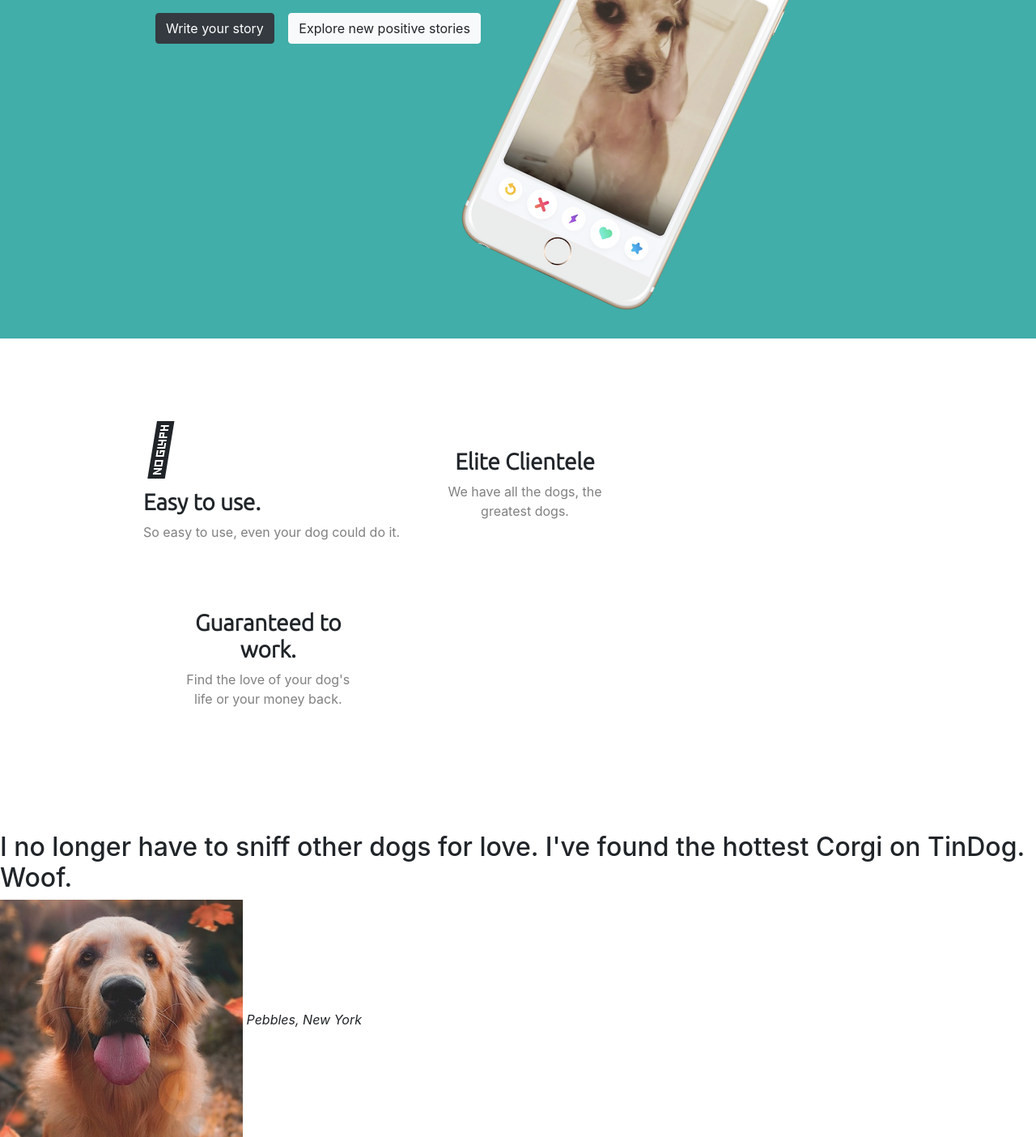
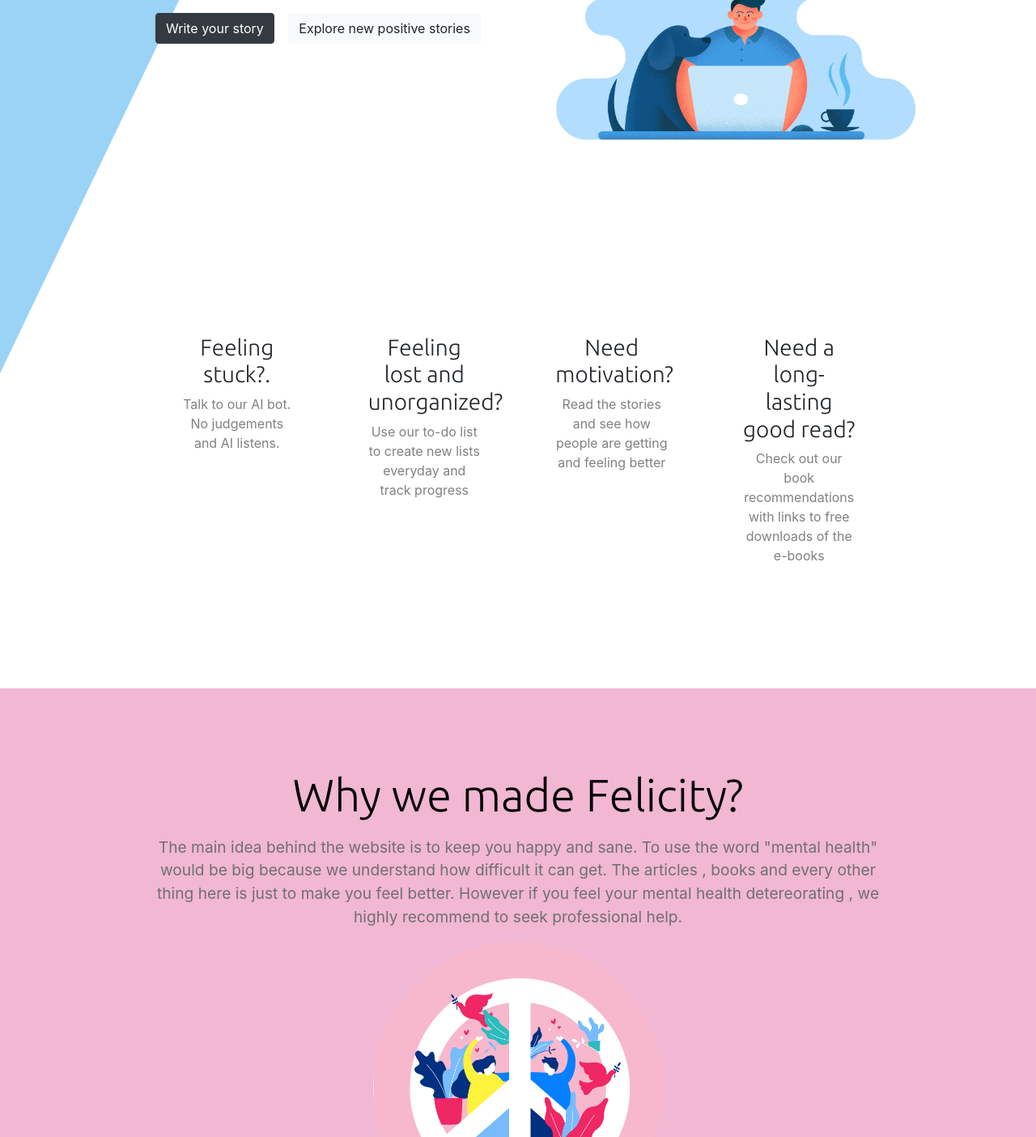
Before and after one commit to joeyouss/Felicity, a plain HTML site: page TinDog-Start-master/index.html in a window 1280 px wide. Shown: the part 339-1743 px from the top of the page at 81% size. Drawn offline with nearby package versions, Linux system fonts and the light colour scheme.

Commit message:
designed new page

```diff
--- a/TinDog-Start-master/css/styles.css
+++ b/TinDog-Start-master/css/styles.css
@@ -1,13 +1,34 @@
+.box:after {
+    content: ' ';
+    border-top: 100vh solid #9ad3f5;
+    border-right: 30vw solid transparent;
+    width: 0;
+    position: absolute;
+}
+
+.box2:after {
+    content: ' ';
+    border-top: 30vh solid #9ad3f5;
+    border-right: 100vw solid transparent;
+    width: 0;
+    position: absolute;
+}
+
 h1 {
     size: 4rem;
-    color: white;
+    color: rgb(8, 30, 92);
     font-weight: bold;
     font-family: 'Ubuntu', sans-serif;
 }
 
+h2 {
+    font-family: 'Ubuntu', sans-serif;
+    font-size: 3.5rem;
+    line-height: 1.5;
+}
+
 h3 {
     font-family: 'Ubuntu', sans-serif;
-    font-weight: bold;
 }
 
 p {
@@ -15,7 +36,7 @@
 }
 
 #title {
-    background-color: #41aea9;
+    background-color: white;
 }
 
 .navbar {
@@ -24,9 +45,9 @@
 
 .navbar-brand {
     font-family: 'Ubuntu', sans-serif;
-    color: aliceblue;
+    color: rgb(8, 30, 92);
     font-size: 2.0rem;
-    text-decoration-color: white;
+    text-decoration-color: rgb(8, 30, 92);
 }
 
 .nav-item {
@@ -54,8 +75,7 @@
 /*image section */
 
 .title-image {
-    width: 60%;
-    transform: rotate(25deg);
+    width: 120%;
 }
 
 
@@ -69,3 +89,22 @@
     text-align: center;
     padding: 5%;
 }
+
+
+/* main idea section */
+
+#main-idea {
+    padding: 7% 15%;
+    text-align: center;
+    background-color: #f1b7d3;
+    color: black;
+}
+
+.main-idea-para {
+    font-size: 1.2rem;
+    color: rgb(112, 112, 112);
+}
+
+.image1 {
+    border-radius: 50%;
+}
--- a/TinDog-Start-master/index.html
+++ b/TinDog-Start-master/index.html
@@ -20,11 +20,13 @@
     <link rel="stylesheet" href="https://cdn.jsdelivr.net/npm/bootstrap@4.5.3/dist/css/bootstrap.min.css" integrity="sha384-TX8t27EcRE3e/ihU7zmQxVncDAy5uIKz4rEkgIXeMed4M0jlfIDPvg6uqKI2xXr2" crossorigin="anonymous">
 
     <title>Hello, world!</title>
-    <title>Optimist</title>
+    <title>Felicity</title>
     <link rel="stylesheet" href="css/styles.css">
 </head>
 
 <body>
+    <div class="box"></div>
+    <div class="box2"></div>
 
     <section id="title">
         <div class="container-fluid">
@@ -33,7 +35,7 @@
 
             <!-- Nav Bar -->
 
-            <nav class="navbar navbar-expand-lg navbar-dark">
+            <nav class="navbar navbar-expand-lg navbar-light">
 
                 <a class="navbar-brand" href="#">Felicity</a>
                 <button class="navbar-toggler" type="button" data-toggle="collapse" data-target="#navbarSupportedContent" aria-controls="navbarSupportedContent" aria-expanded="false" aria-label="Toggle navigation">
@@ -54,13 +56,13 @@
             <div class="row">
                 <div class="col-lg-6">
                     <h1>The only thing positive here is the environment.</h1>
-                    <i class="fas fa-pen-nib"></i>
+                    <!-- add the icon here -->
                     <button type="button " class="btn btn-dark download-button">Write your story</button>
-                    <i class="fab fa-readme"></i>
+                    <!-- add the icon here -->
                     <button type="button " class="btn btn-light download-button">Explore new positive stories</button>
                 </div>
                 <div class="col-lg-6">
-                    <img class="title-image" src="images/iphone6.png" alt="iphone-mockup">
+                    <img class="title-image" src="images/mainimage.png" alt="iphone-mockup">
                 </div>
             </div>
             </div>
@@ -70,37 +72,43 @@
     <!-- Features -->
 
     <section id="features">
+
         <div class="row">
-            <div id="feature-box col-lg-4">
-                <i class="fas fa-check-circle fa-4x"></i>
-                <h3>Easy to use.</h3>
-                <p>So easy to use, even your dog could do it.</p>
+            <div class="feature-box col-lg-3">
+                <h3>Feeling stuck?.</h3>
+                <p>Talk to our AI bot. No judgements and AI listens.</p>
             </div>
-            <div class="feature-box col-lg-4">
-                <h3>Elite Clientele</h3>
-                <p>We have all the dogs, the greatest dogs.</p>
+            <div class="feature-box col-lg-3">
+                <h3>Feeling lost and unorganized?</h3>
+                <p>Use our to-do list to create new lists everyday and track progress</p>
             </div>
-            <div class="feature-box col-lg-4">
-                <h3>Guaranteed to work.</h3>
-                <p>Find the love of your dog's life or your money back.</p>
+            <div class="feature-box col-lg-3">
+                <h3>Need motivation?</h3>
+                <p>Read the stories and see how people are getting and feeling better</p>
+            </div>
+            <div class="feature-box col-lg-3">
+                <h3>Need a long-lasting good read?</h3>
+                <p>Check out our book recommendations with links to free downloads of the e-books</p>
             </div>
 
         </div>
-
-
     </section>
 
 
     <!-- Testimonials -->
 
-    <section id="testimonials">
+    <section id="main-idea">
 
-        <h2>I no longer have to sniff other dogs for love. I've found the hottest Corgi on TinDog. Woof.</h2>
-        <img src="images/dog-img.jpg" alt="dog-profile">
-        <em>Pebbles, New York</em>
+        <h2>Why we made Felicity?
+        </h2>
+        <p class="main-idea-para">The main idea behind the website is to keep you happy and sane. To use the word "mental health" would be big because we understand how difficult it can get. The articles , books and every other thing here is just to make you feel better. However
+            if you feel your mental health detereorating , we highly recommend to seek professional help.</p>
+        <img class="image1" src="images/peace.png" width="40%" height="40% " alt="main-idea ">
+        <br>
+        <em style="font-size: 2rem;">Team, Felicity</em>
 
-        <!-- <h2 class="testimonial-text">My dog used to be so lonely, but with TinDog's help, they've found the love of their life. I think.</h2>
-    <img class="testimonial-image" src="images/lady-img.jpg" alt="lady-profile">
+        <!-- <h2 class="testimonial-text ">My dog used to be so lonely, but with TinDog's help, they've found the love of their life. I think.</h2>
+    <img class="testimonial-image " src="images/lady-img.jpg " alt="lady-profile ">
     <em>Beverly, Illinois</em> -->
 
     </section>
@@ -108,18 +116,18 @@
 
     <!-- Press -->
 
-    <section id="press">
-        <img src="images/techcrunch.png" alt="tc-logo">
-        <img src="images/tnw.png" alt="tnw-logo">
-        <img src="images/bizinsider.png" alt="biz-insider-logo">
-        <img src="images/mashable.png" alt="mashable-logo">
+    <section id="press ">
+        <img src="images/techcrunch.png " alt="tc-logo ">
+        <img src="images/tnw.png " alt="tnw-logo ">
+        <img src="images/bizinsider.png " alt="biz-insider-logo ">
+        <img src="images/mashable.png " alt="mashable-logo ">
 
     </section>
 
 
     <!-- Pricing -->
 
-    <section id="pricing">
+    <section id="pricing ">
 
         <h2>A Plan for Every Dog's Needs</h2>
         <p>Simple and affordable price plans for your and your dog.</p>
@@ -130,7 +138,7 @@
         <p>5 Matches Per Day</p>
         <p>10 Messages Per Day</p>
         <p>Unlimited App Usage</p>
-        <button type="button">Sign Up</button>
+        <button type="button ">Sign Up</button>
 
 
         <h3>Labrador</h3>
@@ -138,7 +146,7 @@
         <p>Unlimited Matches</p>
         <p>Unlimited Messages</p>
         <p>Unlimited App Usage</p>
-        <button type="button">Sign Up</button>
+        <button type="button ">Sign Up</button>
 
 
         <h3>Mastiff</h3>
@@ -147,25 +155,25 @@
         <p>Unlimited Matches</p>
         <p>Unlimited Messages</p>
         <p>Unlimited App Usage</p>
-        <button type="button">Sign Up</button>
+        <button type="button ">Sign Up</button>
 
     </section>
 
 
     <!-- Call to Action -->
 
-    <section id="cta">
+    <section id="cta ">
 
         <h3>Find the True Love of Your Dog's Life Today.</h3>
-        <button type="button">Download</button>
-        <button type="button">Download</button>
+        <button type="button ">Download</button>
+        <button type="button ">Download</button>
 
     </section>
 
 
     <!-- Footer -->
 
-    <footer id="footer">
+    <footer id="footer ">
 
         <p>© Copyright 2018 TinDog</p>
 
```
Also changed, not shown: TinDog-Start-master/images/mainimage.png (added), TinDog-Start-master/images/peace.png (added).
